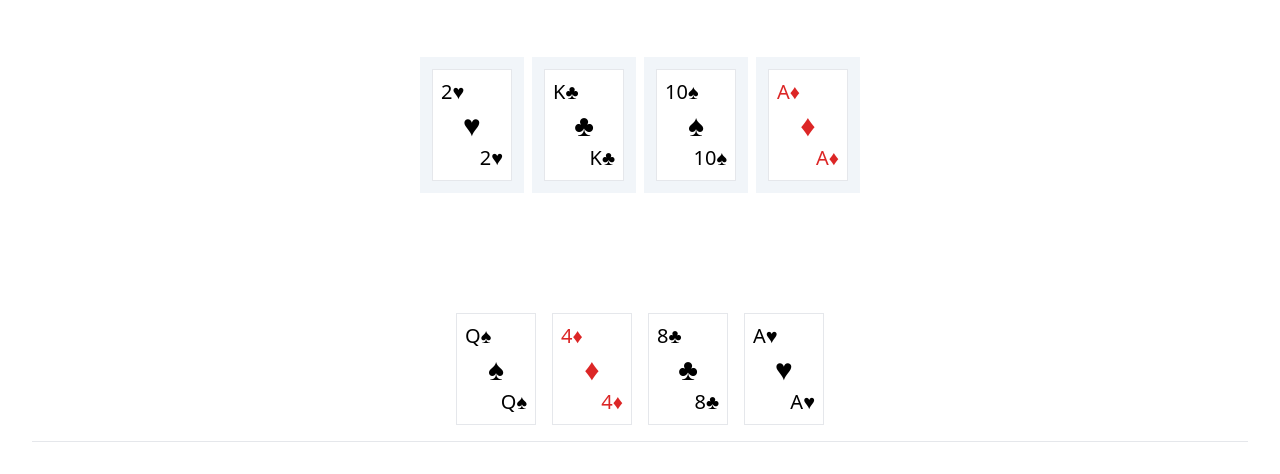
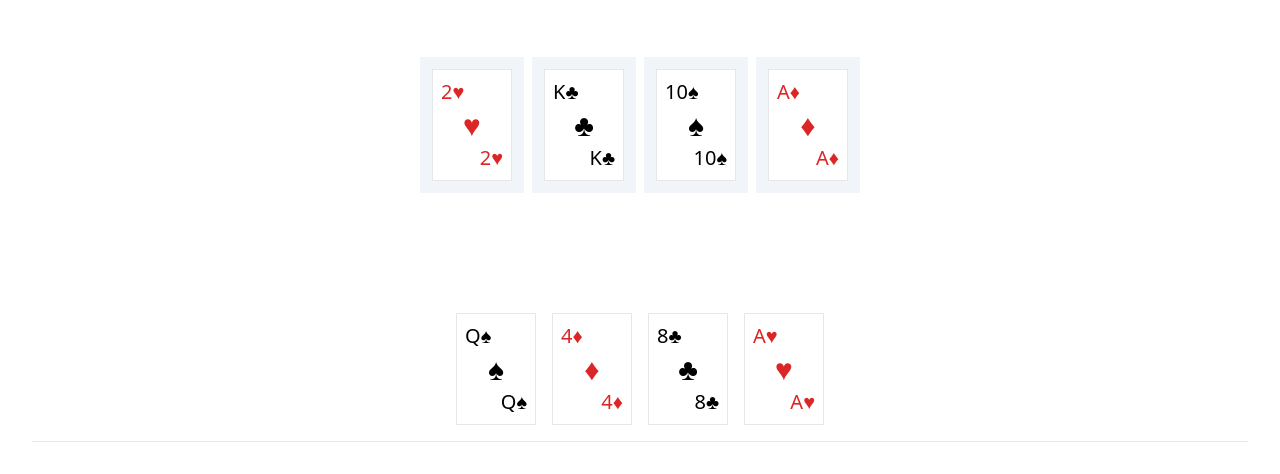
Before and after one commit to dutc-io/capstone, a React (Vite) app in the folder frontend/: page /game in a window 1280 px wide. Shown: the part 238-712 px from the top of the page. Built offline with nearby package versions, Linux system fonts and the light colour scheme.

Commit message:
fix typo

```diff
--- a/frontend/src/components/card.jsx
+++ b/frontend/src/components/card.jsx
@@ -24,7 +24,7 @@ export default function Card({ suit, rank }) {
     Ace: "A",
   };
 
-  const color = (suit === "Diamond" || suit === "Heard") ? "text-red-600" : "text-black-600"
+  const color = (suit === "Diamond" || suit === "Heart") ? "text-red-600" : "text-black-600"
 
   return (
     <div className="bg-white mx-2 grid grid-cols-1 border border-grey-800 w-20 h-28">
```
